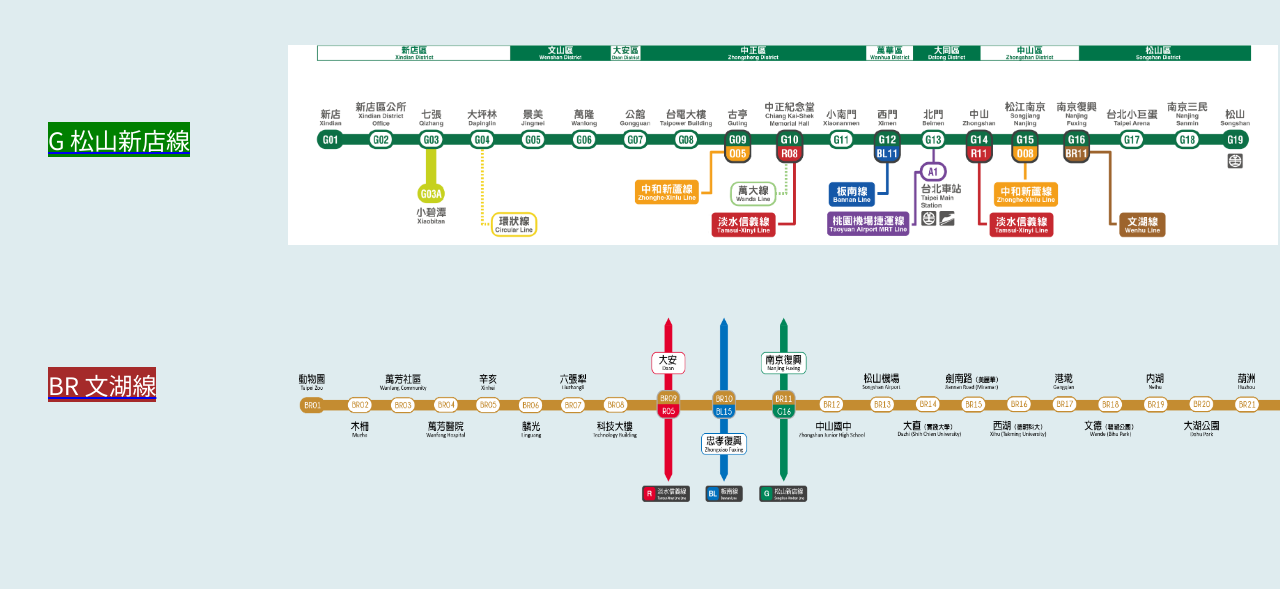
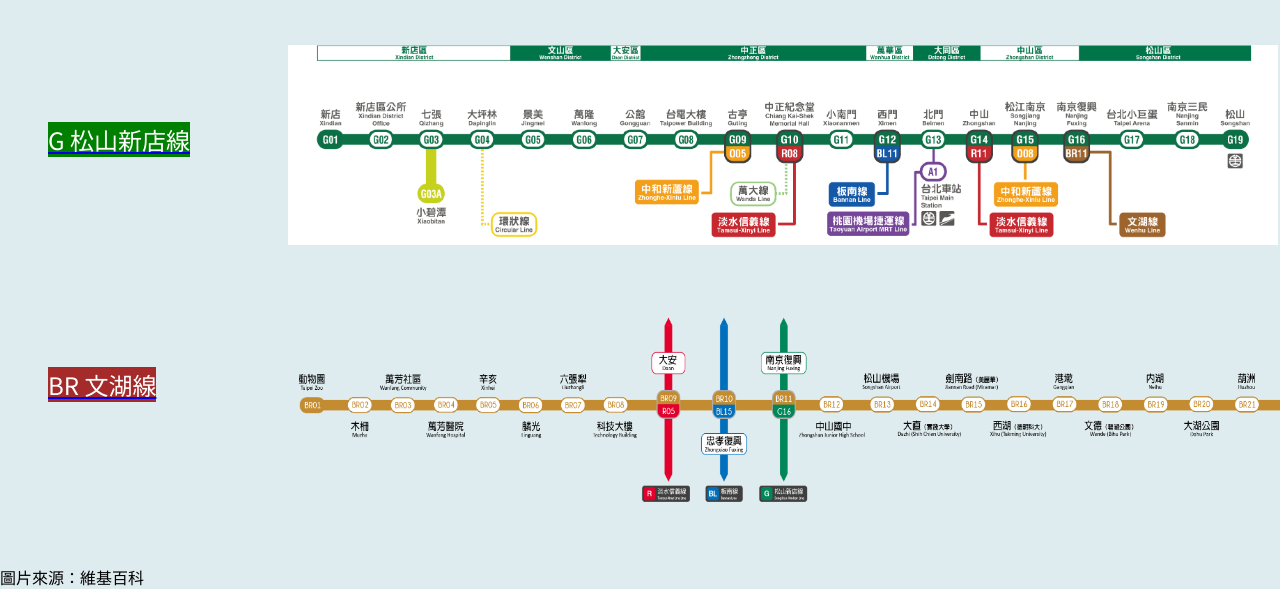
Before and after one commit to wei0305/web.github.io, a plain HTML site: page web/metro.html in a window 1280 px wide. Shown: the part 957-1546 px from the top of the page. Before the commit the page ends 1522 px from the top, so only its background shows below. Drawn offline with Linux system fonts and the light colour scheme.

Commit message:
ㄑfinal commit

```diff
--- a/web/metro.html
+++ b/web/metro.html
@@ -79,7 +79,8 @@
             </p>
 
         </section>
+
     </main>
-
+    <p>圖片來源：維基百科</p>
 </body>
 </html>
```
Also changed, not shown: 1 other file.
